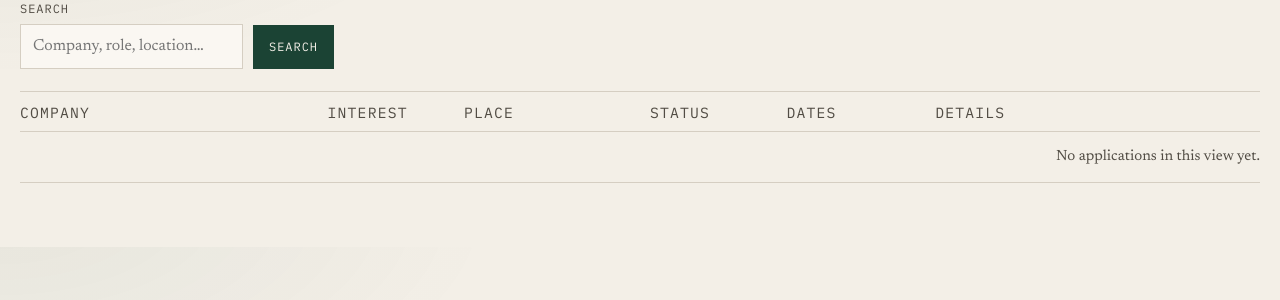
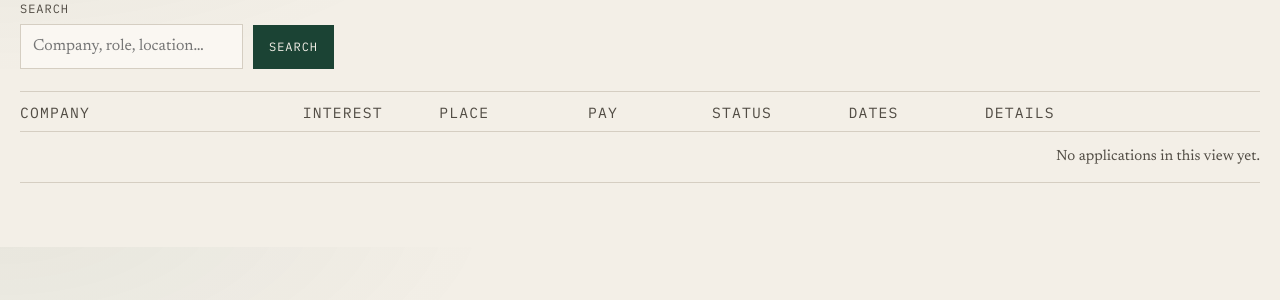
Before and after one commit to alexlindberg1/michelle-lindberg, a Flask app: template templates/board.html in a window 1280 px wide. Shown: the part 118-418 px from the top of the page. Run offline with Flask 3, Linux system fonts and the light colour scheme; the template is opened without the code that fills it, so the values that code supplies are empty.

Commit message:
Give estimated pay its own table column.

```diff
--- a/server.py
+++ b/server.py
@@ -399,6 +399,10 @@ def create_app(settings=None):
                 (row.get("location") or "").lower(),
                 (row.get("pay") or "").lower(),
             ),
+            "pay": lambda row: (
+                (row.get("pay") or "").lower(),
+                (row.get("location") or "").lower(),
+            ),
             "status": lambda row: (
                 STATUSES.index(row.get("status"))
                 if row.get("status") in STATUSES
--- a/site/css/dashboard.css
+++ b/site/css/dashboard.css
@@ -266,12 +266,13 @@ table {
   min-width: 760px;
 }
 
-.c-company { width: 24%; }
+.c-company { width: 22%; }
 .c-interest { width: 11%; }
-.c-place { width: 15%; }
+.c-place { width: 12%; }
+.c-pay { width: 10%; }
 .c-status { width: 11%; }
-.c-dates { width: 12%; }
-.c-details { width: 21%; }
+.c-dates { width: 11%; }
+.c-details { width: 17%; }
 .c-edit { width: 6%; }
 
 caption, .sr {
--- a/templates/board.html
+++ b/templates/board.html
@@ -54,6 +54,7 @@
       <col class="c-company">
       <col class="c-interest">
       <col class="c-place">
+      <col class="c-pay">
       <col class="c-status">
       <col class="c-dates">
       <col class="c-details">
@@ -67,6 +68,7 @@
         <th>{{ sort_link('company', 'Company') }}</th>
         <th>{{ sort_link('interest', 'Interest') }}</th>
         <th>{{ sort_link('place', 'Place') }}</th>
+        <th>{{ sort_link('pay', 'Pay') }}</th>
         <th>{{ sort_link('status', 'Status') }}</th>
         <th>{{ sort_link('dates', 'Dates') }}</th>
         <th>Details</th>
@@ -93,7 +95,9 @@
         </td>
         <td>
           {{ row.location }}
-          {% if row.pay %}<span class="sub">{{ row.pay }}</span>{% endif %}
+        </td>
+        <td class="pay">
+          {{ row.pay }}
         </td>
         <td><span class="pill pill-{{ row.status | lower | replace(' ', '-') }}">{{ row.status }}</span></td>
         <td class="dates">
@@ -114,7 +118,7 @@
       {% endfor %}
       {% else %}
       <tr>
-        <td class="empty" colspan="7">No applications in this view yet.</td>
+        <td class="empty" colspan="8">No applications in this view yet.</td>
       </tr>
       {% endif %}
     </tbody>
```
